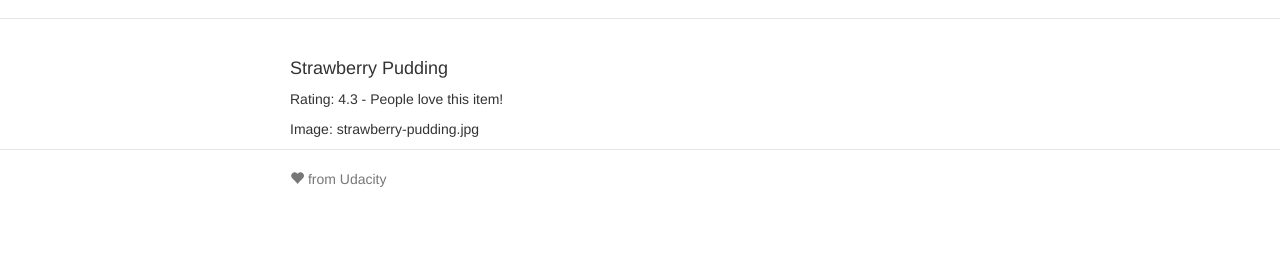
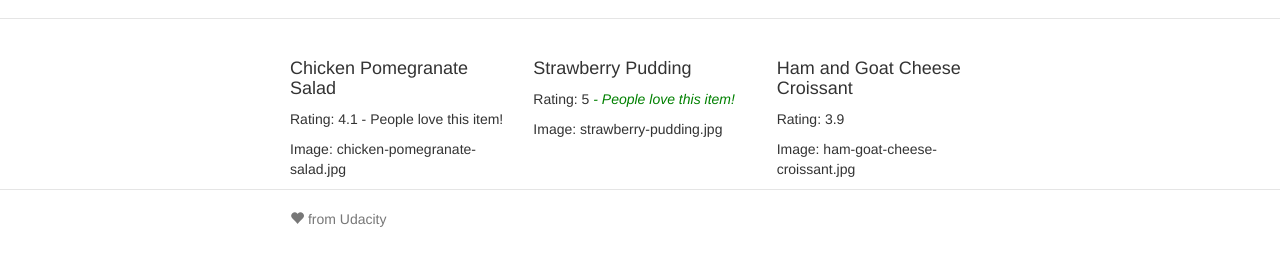
Before and after one commit to richardkalehoff/FEF-Angular-script-project, a website: page app/index.html in a window 1280 px wide. Shown: the part 54-320 px from the top of the page. Drawn offline with nearby package versions, Linux system fonts and the light colour scheme; files that its build step writes are made by us from their sources.

Commit message:
add content for ng-repeat

```diff
--- a/app/scripts/controllers/menu.js
+++ b/app/scripts/controllers/menu.js
@@ -9,8 +9,27 @@
  */
 angular.module('udaciMealsApp')
   .controller('MenuCtrl', function () {
-    this.id = 'strawberry-pudding';
-    this.name = 'Strawberry Pudding';
-    this.img = 'strawberry-pudding.jpg';
-    this.rating = 4.3;
+    this.items = [
+      {
+        id: 'chicken-pomegranate-salad',
+        name: 'Chicken Pomegranate Salad',
+        img: 'chicken-pomegranate-salad.jpg',
+        calories: 430,
+        rating: 4.1
+      },
+      {
+        id: 'strawberry-pudding',
+        name: 'Strawberry Pudding',
+        img: 'strawberry-pudding.jpg',
+        calories: 280,
+        rating: 5
+      },
+      {
+        id: 'ham-goat-cheese-croissant',
+        name: 'Ham and Goat Cheese Croissant',
+        img: 'ham-goat-cheese-croissant.jpg',
+        calories: 670,
+        rating: 3.9
+      }
+    ];
   });
--- a/app/views/menu.html
+++ b/app/views/menu.html
@@ -1,9 +1,9 @@
 <div class="row">
-  <div class="items-container">
+  <div class="items-container" ng-repeat="item in menu.items">
     <div class="col-md-4">
-      <h4>{{menu.name}}</h4>
-      <p>Rating: {{menu.rating}} <span ng-if="menu.rating > 4.0" ng-class="{highlight: menu.rating > 4.5}"> - People love this item!</span></p>
-      <p>Image: {{menu.img}}</p>
+      <h4>{{item.name}}</h4>
+      <p>Rating: {{item.rating}} <span ng-if="item.rating > 4.0" ng-class="{highlight: item.rating > 4.5}"> - People love this item!</span></p>
+      <p>Image: {{item.img}}</p>
     </div>
   </div>
 </div>
```
